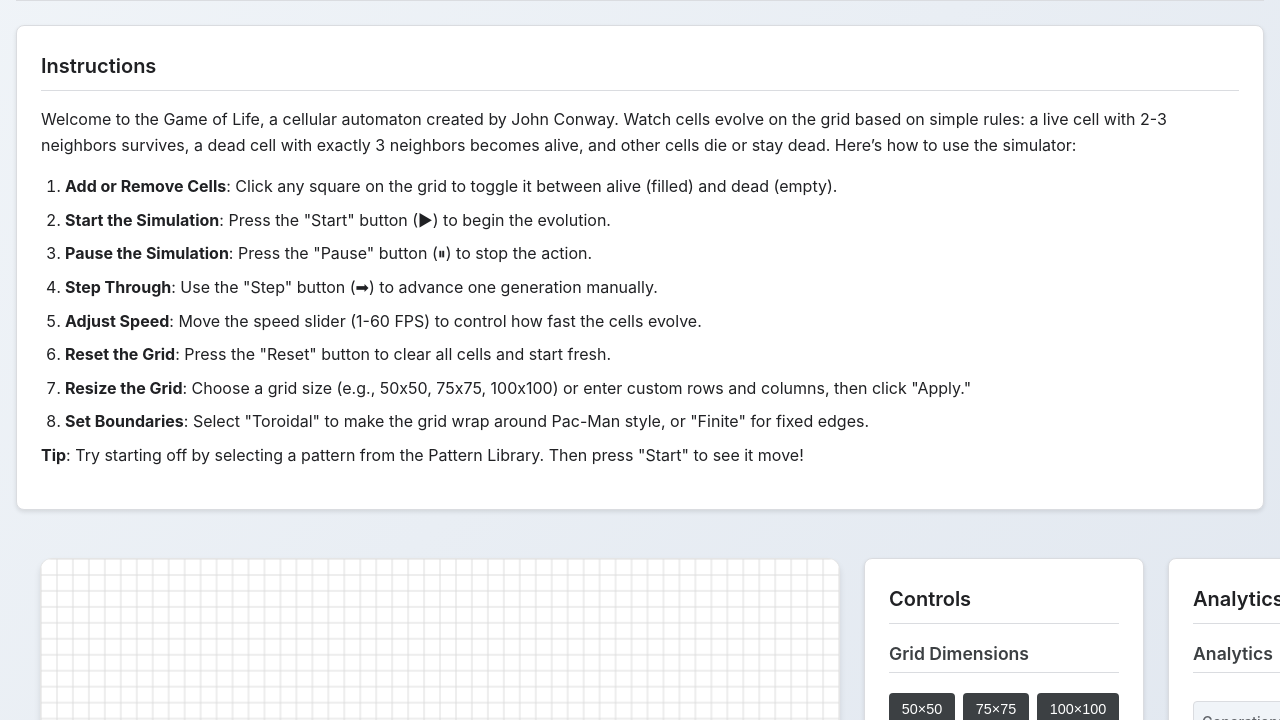
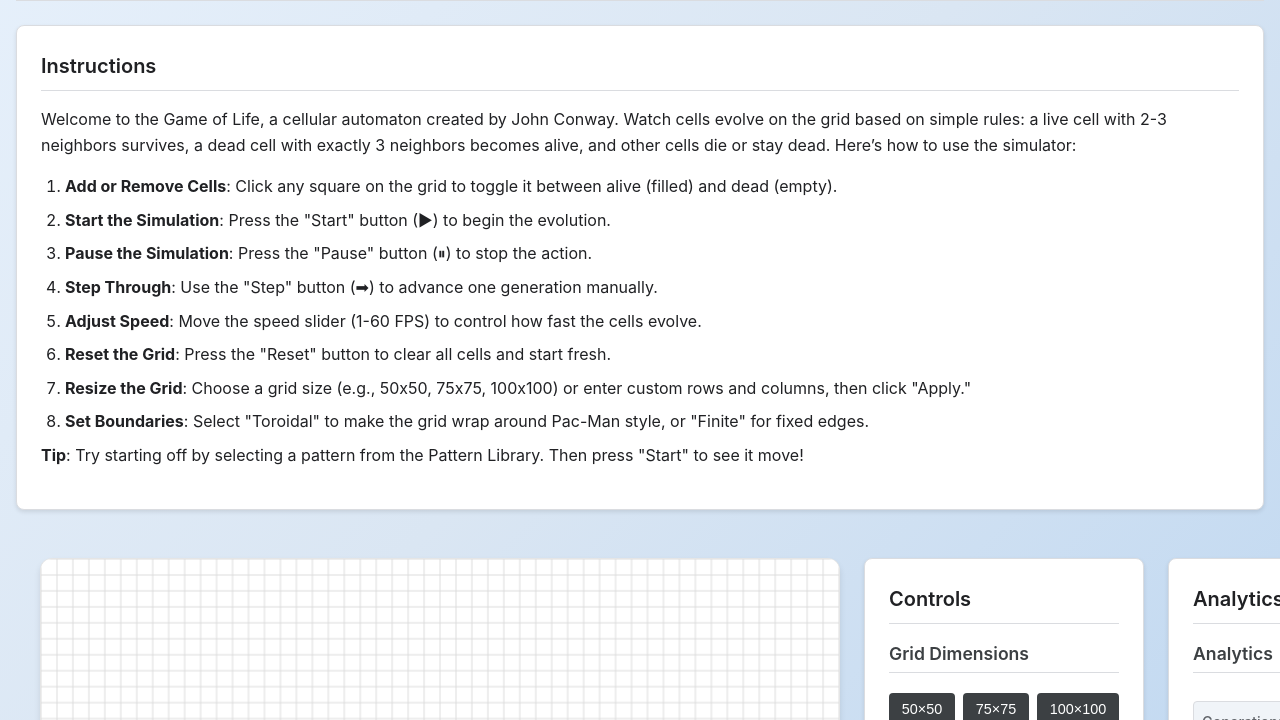
Before and after one commit to AntonioAI/game-of-life-simulator, a plain HTML site: page index.html in a window 1280 px wide. Shown: the part 80-800 px from the top of the page. Drawn offline with Linux system fonts and the light colour scheme.

Commit message:
improved gradient

```diff
--- a/styles.css
+++ b/styles.css
@@ -54,7 +54,7 @@ body {
     line-height: 1.6;
     color: var(--text-primary);
     background-color: var(--background-color);
-    background-image: linear-gradient(135deg, #f0f4f8 0%, #e2e8f0 100%); /* Added subtle gradient */
+    background-image: linear-gradient(135deg, #e6f0fb 0%, #dae6f3 50%, #c2d9f1 100%); /* Enhanced gradient for more visual pop */
     min-height: 100vh;
     display: flex;
     flex-direction: column;
```
